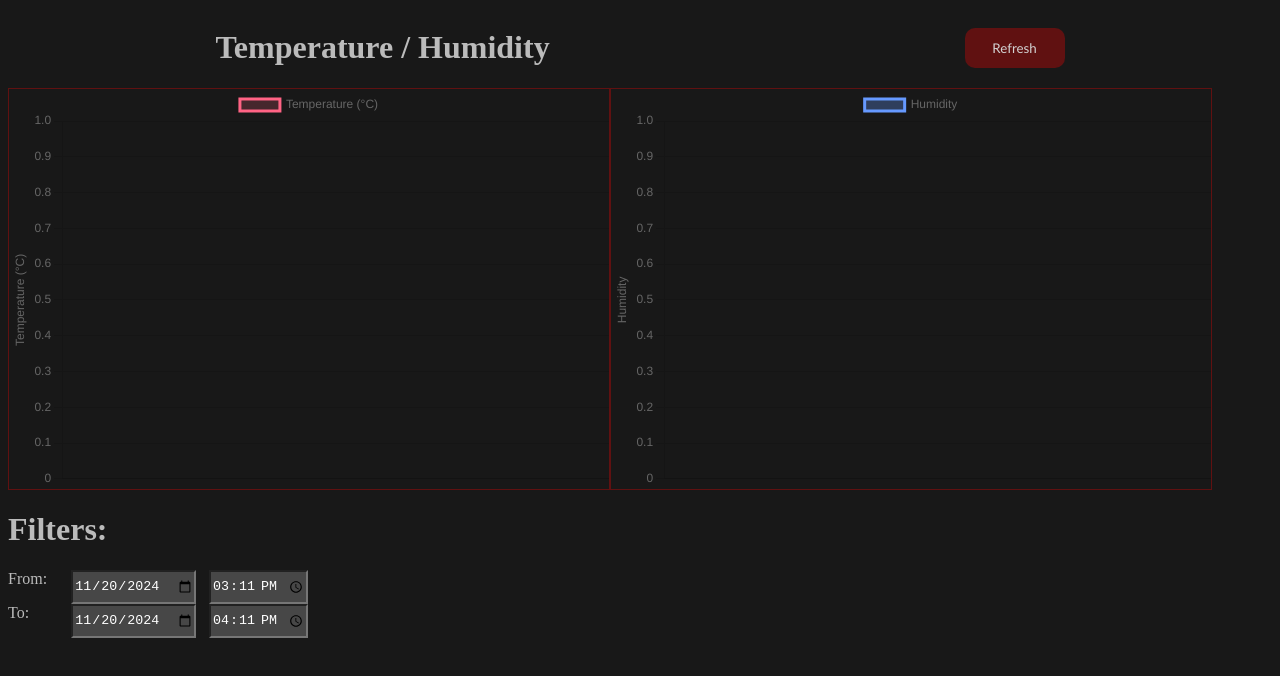
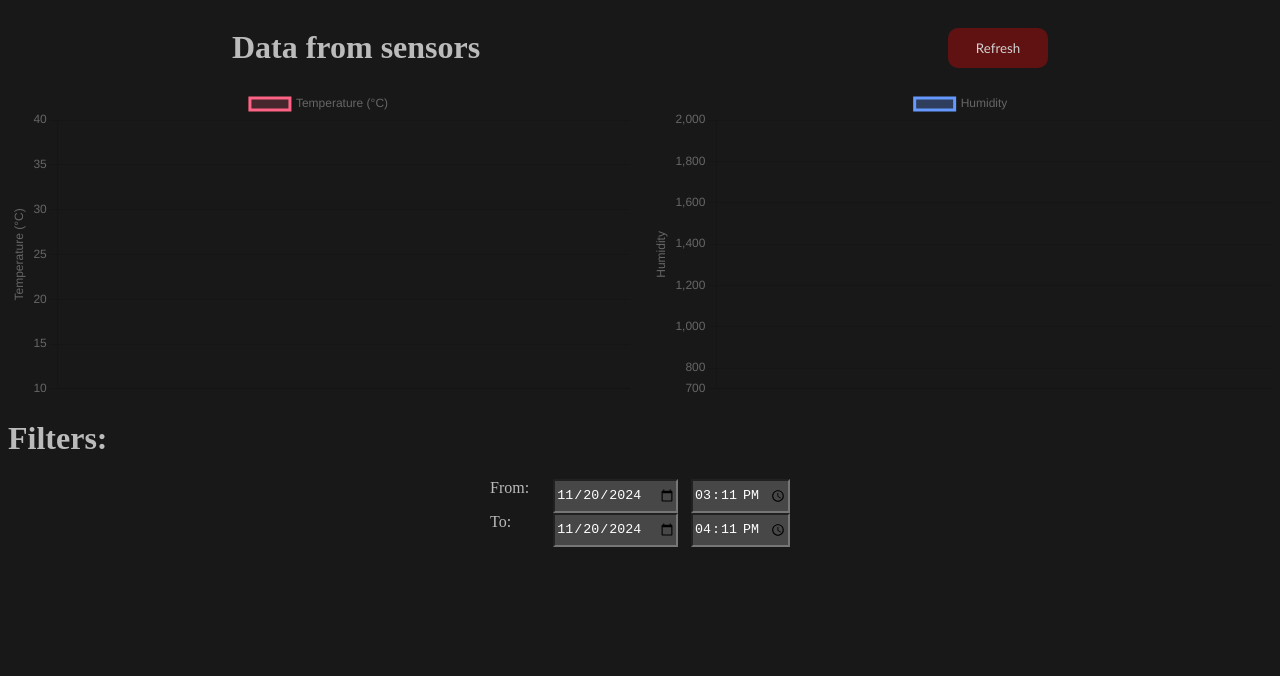
Before and after one commit to hellwind2019/esp, a plain HTML site: page index.html in a window 1280 px wide. Drawn offline with nearby package versions, Linux system fonts and the light colour scheme; no server answers.

Commit message:
Working version

```diff
--- a/index.html
+++ b/index.html
@@ -12,15 +12,15 @@
 
 <body>
     <div class="flex-container header">
-        <h1>Temperature / Humidity</h1>
+        <h1>Data from sensors</h1>
         <button id="refresh">Refresh</button>
     </div>
     <div class="flex-container">
         <div class="container">
-            <canvas id="temperatureChart" width="600" height="400"></canvas>
+            <canvas id="temperatureChart" class="chart" ></canvas>
         </div>
-        <div class="container">
-            <canvas id="humidityChart" width="600" height="400"> </canvas>
+        <div class="container" >
+            <canvas id="humidityChart" class="chart" > </canvas>
         </div>
     </div>
     <h1>Filters:</h1>
--- a/script.js
+++ b/script.js
@@ -1,7 +1,7 @@
 
 document.addEventListener("DOMContentLoaded", ready);
-//let serverUrl = `http://192.168.0.103:6969`;
-let serverUrl = `http://127.0.0.1:6969`
+let serverUrl = `http://192.168.0.104:6969`;
+//let serverUrl = `http://127.0.0.1:6969`
 let ctxTemp;
 let ctxHumi;
 let temperatureChart;
@@ -11,7 +11,6 @@ let date_from;
 let time_from;
 let date_to;
 let time_to;
-let endpoints = ["get-temperature-data", "get-humidity-data"]
 
 function ready() {
     ctxTemp = document.getElementById('temperatureChart').getContext('2d');
@@ -25,14 +24,14 @@ function ready() {
     configureDateFilter();
     let button = document.getElementById("refresh");
 
-    createTemperatureChart()
+    createCharts()
 
-    update(temperatureChart, endpoints[0], "Temperature")
-    update(humidityChart, endpoints[1], "Humidity")
+    update(temperatureChart, "Temperature")
+    update(humidityChart, "Air")
 
     button.addEventListener("click", () => {
-        update(temperatureChart, endpoints[0], "Temperature")
-        update(humidityChart, endpoints[1], "Humidity")
+        update(temperatureChart, "Temperature")
+        update(humidityChart, "Air")
 
     })
 
@@ -46,7 +45,7 @@ async function update(chart, endpoint, sensor_type) {
 }
 
 
-async function fetchData(endpoint, sensor_type) {
+async function fetchData(sensor_type) {
     const df = date_from.value
     const tf = time_from.value
     const dt = date_to.value
@@ -61,7 +60,6 @@ async function fetchData(endpoint, sensor_type) {
     console.log(url)
 
 
-    // const response = await fetch(`${serverUrl}/${endpoint}`);
     const response = await fetch(url)
     const data = await response.json();
 
@@ -74,7 +72,7 @@ async function fetchData(endpoint, sensor_type) {
 
 
 
-async function createTemperatureChart() {
+async function createCharts() {
     console.log("Fetching...")
 
     temperatureChart = new Chart(ctxTemp, {
@@ -92,6 +90,9 @@ async function createTemperatureChart() {
         },
         options: {
             responsive: true,
+            animation:{
+                duration:200
+            },
             scales: {
                 x: {
                     title: {
@@ -106,7 +107,9 @@ async function createTemperatureChart() {
                     title: {
                         display: true,
                         text: 'Temperature (°C)'
-                    }
+                    },
+                    min:10,
+                    max:40
                 }
             }
         }
@@ -127,6 +130,9 @@ async function createTemperatureChart() {
         },
         options: {
             responsive: true,
+            animation:{
+                duration:50
+            },
             scales: {
                 x: {
                     title: {
@@ -141,7 +147,9 @@ async function createTemperatureChart() {
                     title: {
                         display: true,
                         text: 'Humidity'
-                    }
+                    },
+                    min:700,
+                    max: 2000
                 }
             }
         }
@@ -203,3 +211,8 @@ function saveValues() {
     localStorage.setItem("date_to", date_to.value);
     localStorage.setItem("time_to", time_to.value);
 }
+
+window.addEventListener('resize', () => {
+    temperatureChart.resize(); // Resize the temperature chart
+    humidityChart.resize();    // Resize the humidity chart
+});
--- a/style.css
+++ b/style.css
@@ -2,14 +2,32 @@ body{
     background: #181818;
     color: #bbbbbb;
 }
-.container{
-    min-width: 500px;
-    min-height: 400px;
-    border: 0.4px rgba(255, 0, 0, 0.308) solid;
+.flex-container {
+    display: flex;
+    flex-wrap: wrap; /* Allow wrapping to a new line when needed */
+    justify-content: center; /* Center the charts horizontally */
+    gap: 20px; /* Add space between charts */
 }
-.flex-container{
-    display: flex;
+
+.container {
+    flex: 1 1 calc(50% - 20px); /* Take up 50% width minus gap for two charts per row */
+    min-width: 300px; /* Ensure charts don’t shrink too small */
+    max-width: 1000px; /* Charts won't grow beyond 600px */
+    box-sizing: border-box; /* Include padding/borders in width calculations */
 }
+
+.chart {
+    width: 100%; /* Ensure canvas takes full width of the container */
+    height: auto; /* Maintain aspect ratio */
+}
+
+/* Media query for small screens */
+@media (max-width: 1000px) {
+    .container {
+        flex: 1 1 100%; /* Make charts take full width on small screens */
+    }
+}
+
 #refresh{
     width: 100px;
     height:40px ;
@@ -22,6 +40,7 @@ body{
     font-family: 'Gill Sans', 'Gill Sans MT', Calibri, 'Trebuchet MS', sans-serif;
     transition: 100ms;
 }
+
 #refresh:hover{
     font-size: 14px;
     transition: 100ms;
@@ -45,14 +64,3 @@ justify-content: space-between;
     background-color: #474747;
     color: white;
 }
-/* .slider {
-    -webkit-appearance: none;
-    appearance: none;
-    width: 100%;
-    height: 25px;
-    background: #d3d3d3;
-    outline: none;
-    opacity: 0.7;
-    -webkit-transition: .2s;
-    transition: opacity .2s;
-  } */
```
Also changed, not shown: server/server.js (+12 -7 lines).
